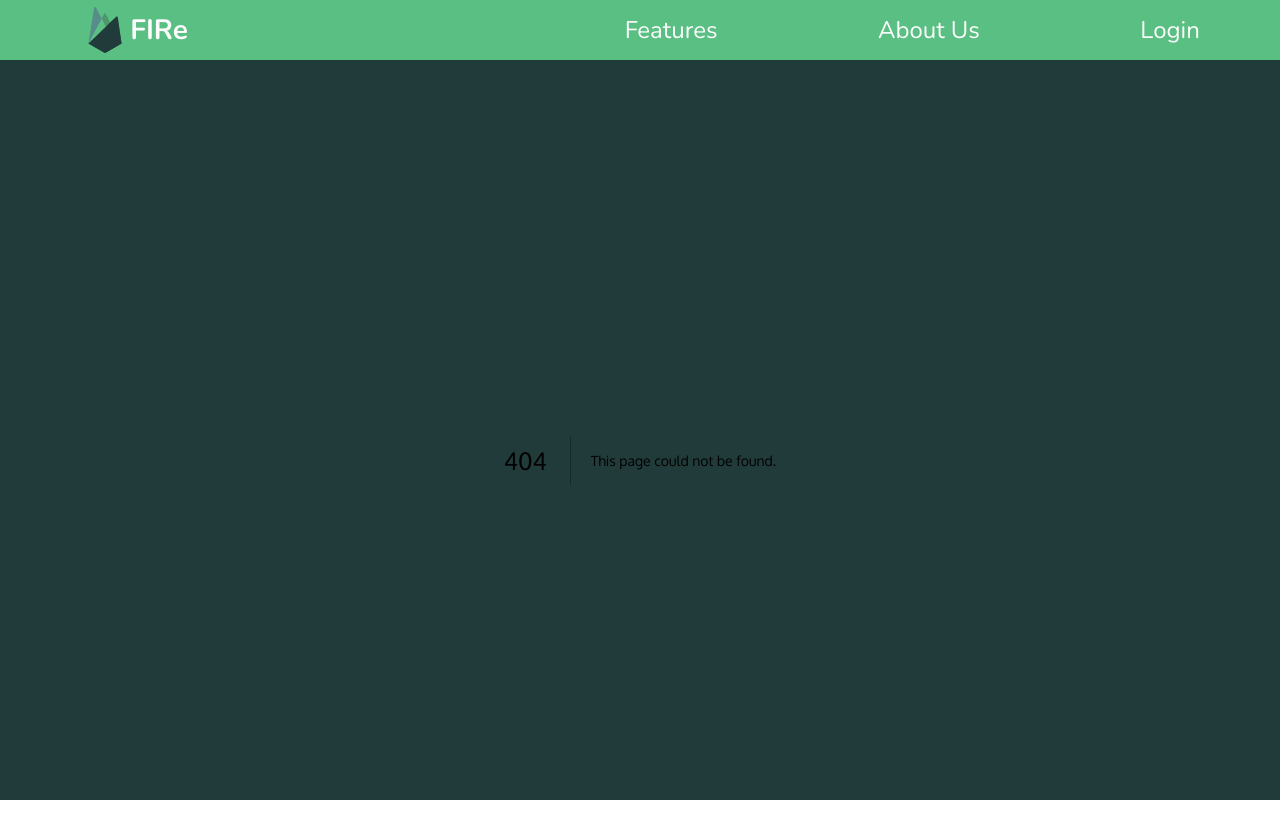
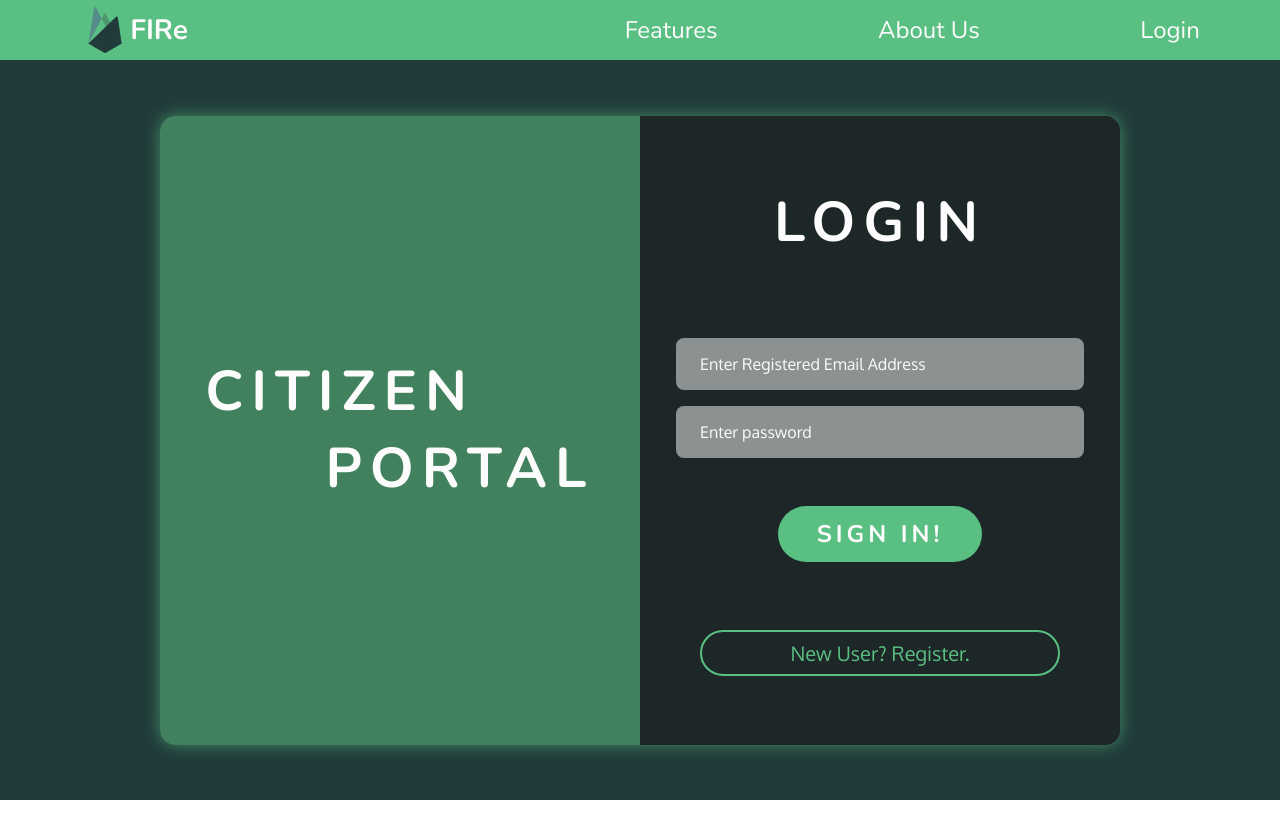
Before and after one commit to CSD402/FIRe, a Next.js app: page /citizen/login in a window 1280 px wide. Before the commit this address had no page. Shown: the top 838 px of the page. After the commit the page ends 800 px from the top, so only its background shows below. Built offline with nearby package versions, Linux system fonts and the light colour scheme.

Commit message:
Citizen Authentication Static Design

```diff
--- /dev/null
+++ b/pages/citizen/login.js
@@ -0,0 +1,132 @@
+import { useState } from 'react';
+
+import styles from '../../styles/Authentication.module.css';
+
+const DesignSide = ({ registerActive }) => {
+    return (
+        <section
+            id={styles.designSide}
+            className={
+                registerActive ? styles.registerActive : styles.loginActive
+            }
+        >
+            <h1 className={`${styles.headingText} ${styles.headingText1}`}>
+                CITIZEN
+            </h1>
+            <h1 className={`${styles.headingText} ${styles.headingText2}`}>
+                PORTAL
+            </h1>
+        </section>
+    );
+};
+
+const LoginSide = ({ registerActive, setRegisterActive }) => {
+    return (
+        <section
+            id={styles.loginSide}
+            className={
+                registerActive ? styles.registerActive : styles.loginActive
+            }
+        >
+            <h1 className={`${styles.headingText}`}>LOGIN</h1>
+            <form className={`${styles.authForm}`}>
+                <input
+                    className={styles.inputText}
+                    type='email'
+                    placeholder='Enter Registered Email Address'
+                />
+                <input
+                    className={styles.inputText}
+                    type='password'
+                    placeholder='Enter password'
+                />
+                <br />
+                <br />
+                <button className='submit-button heading-text'>SIGN IN!</button>
+            </form>
+            <button
+                className={`submit-border w-75 ${styles.changeFormBtn}`}
+                onClick={() => setRegisterActive(true)}
+            >
+                New User? Register.
+            </button>
+        </section>
+    );
+};
+
+const RegisterSide = ({ registerActive, setRegisterActive }) => {
+    return (
+        <section
+            id={styles.registerSide}
+            className={
+                registerActive ? styles.registerActive : styles.loginActive
+            }
+        >
+            <h1 className={`${styles.headingText}`}>REGISTER</h1>
+            <form className={`${styles.authForm}`}>
+                <input
+                    className={styles.inputText}
+                    type='text'
+                    placeholder='Enter Full Name'
+                />
+                <input
+                    className={styles.inputText}
+                    type='text'
+                    placeholder='Enter Phone Number'
+                />
+                <input
+                    className={styles.inputText}
+                    type='number'
+                    placeholder='Enter Aadhar Number'
+                />
+                <textarea
+                    rows={3}
+                    cols={25}
+                    className={`${styles.inputText}`}
+                    placeholder='Enter Full Address'
+                ></textarea>
+                <input
+                    className={styles.inputText}
+                    type='email'
+                    placeholder='Enter Email Address'
+                />
+                <input
+                    className={styles.inputText}
+                    type='password'
+                    placeholder='Enter password'
+                />
+                <br />
+                <br />
+                <button className='submit-button'>SIGN UP!</button>
+            </form>
+            <button
+                className={`submit-border w-75 ${styles.changeFormBtn}`}
+                onClick={() => setRegisterActive(false)}
+            >
+                Returning User? Login.
+            </button>
+        </section>
+    );
+};
+
+const Login = () => {
+    const [registerActive, setRegisterActive] = useState(false);
+
+    return (
+        <div id={styles.authPage}>
+            <div id={styles.login} className='border-radius-15 glass-effect'>
+                <RegisterSide
+                    registerActive={registerActive}
+                    setRegisterActive={setRegisterActive}
+                />
+                <DesignSide registerActive={registerActive} />
+                <LoginSide
+                    registerActive={registerActive}
+                    setRegisterActive={setRegisterActive}
+                />
+            </div>
+        </div>
+    );
+};
+
+export default Login;
--- a/pages/index.tsx
+++ b/pages/index.tsx
@@ -23,10 +23,10 @@ const Home: NextPage = () => {
                     <h1 className='heading-text foreground-white center-text'>
                         How can we help you?
                     </h1>
-                    <button className='btn border-radius-10 background-primary foreground-white'>
+                    <button className='btn-pulse border-radius-10 background-primary foreground-white'>
                         POLICE
                     </button>
-                    <button className='btn border-radius-10 background-primary foreground-white'>
+                    <button className='btn-pulse border-radius-10 background-primary foreground-white'>
                         CITIZEN
                     </button>
                 </div>
--- /dev/null
+++ b/styles/Authentication.module.css
@@ -0,0 +1,118 @@
+#authPage {
+    height: 100%;
+    width: 100%;
+    display: grid;
+    place-items: center;
+}
+
+#login {
+    display: flex;
+    height: 85%;
+    width: 75%;
+    overflow: hidden;
+    background-color: var(--clr-black-translucent);
+    position: relative;
+}
+
+#designSide {
+    background-color: var(--clr-primary-translucent);
+    position: absolute;
+    z-index: 50;
+    width: 50%;
+    height: 100%;
+    transform: translate(0%, 0);
+    transition: 0.8s ease-out;
+    display: flex;
+    flex-direction: column;
+    justify-content: center;
+    align-items: center;
+}
+
+#designSide.registerActive {
+    transform: translate(100%, 0);
+}
+
+.headingText {
+    color: var(--clr-white);
+    font-family: var(--font-heading);
+    font-size: 3.5rem;
+    font-weight: 700;
+    letter-spacing: 0.5rem;
+    width: 100%;
+    text-align: center;
+    transition: 0.8s ease-out;
+}
+
+#designSide.loginActive .headingText.headingText1 {
+    margin-right: 25%;
+}
+
+#designSide.loginActive .headingText.headingText2 {
+    margin-left: 25%;
+}
+
+#designSide.registerActive .headingText.headingText1 {
+    margin-left: 25%;
+}
+
+#designSide.registerActive .headingText.headingText2 {
+    margin-right: 25%;
+}
+
+#loginSide,
+#registerSide {
+    height: 100%;
+    width: 50%;
+    display: flex;
+    flex-direction: column;
+    justify-content: space-evenly;
+    align-items: center;
+    transform: translate(0%, 0);
+    opacity: 1;
+    transition: all 0.8s ease-out;
+    pointer-events: all;
+}
+
+#loginSide.registerActive {
+    transform: translate(-100%, 0);
+    opacity: 0;
+    pointer-events: none;
+}
+
+#registerSide.loginActive {
+    transform: translate(100%, 0);
+    opacity: 0;
+    pointer-events: none;
+}
+
+.inputText {
+    background-color: var(--clr-white-translucent);
+    padding: 1rem 1.5rem;
+    margin: 0.5rem 0;
+    width: 100%;
+    font-size: 1rem;
+    border: none;
+    border-radius: 0.5rem;
+    outline: 3px solid transparent;
+    transition: all 0.7s;
+}
+
+.inputText::placeholder {
+    color: var(--clr-white);
+}
+
+.inputText:focus {
+    outline: 3px solid var(--clr-primary);
+}
+
+.authForm {
+    width: 85%;
+    display: flex;
+    flex-direction: column;
+    align-items: center;
+}
+
+.changeFormBtn {
+    font-size: 1.25rem;
+    padding: 0.5rem 1.75rem;
+}
--- a/styles/globals.css
+++ b/styles/globals.css
@@ -35,6 +35,12 @@ body,
 a {
     color: var(--clr-primary);
     text-decoration: none;
+}
+
+button:focus,
+a:focus,
+input:focus {
+    outline: none;
 }
 
 .background-black {
@@ -96,7 +102,7 @@ a {
 .heading-text {
     font-family: var(--font-heading);
     font-size: 2.75rem;
-    font-weight: 600;
+    font-weight: 700;
     letter-spacing: 0.25rem;
     text-transform: capitalize;
 }
@@ -139,17 +145,17 @@ a {
     border-radius: 10px;
 }
 
-.border-radius-5 {
-    border-radius: 5px;
+.border-radius-15 {
+    border-radius: 15px;
 }
 
 .glass-effect {
     backdrop-filter: blur(2.5px);
     -webkit-backdrop-filter: blur(2.5px);
-    box-shadow: 0 8px 32px 0 var(--primary-translucent);
+    box-shadow: 0 0 16px 0 var(--clr-primary-translucent);
 }
 
-.btn {
+.btn-pulse {
     font-size: 1.5rem;
     font-family: var(--font-heading);
     font-weight: 700;
@@ -161,7 +167,7 @@ a {
     transition: 0.25s;
 }
 
-.btn:hover {
+.btn-pulse:hover {
     animation: pulse 1s;
     box-shadow: 0 0 0 2rem hsla(0, 2%, 11%, 0);
 }
@@ -171,3 +177,66 @@ a {
         box-shadow: 0 0 0 0 var(--clr-primary-translucent);
     }
 }
+
+.submit-button {
+    background-color: var(--clr-primary);
+    color: var(--clr-white);
+    font-size: 1.5rem;
+    text-align: center;
+    border: none;
+    border-radius: 10rem;
+    outline: 3px solid transparent;
+    width: 50%;
+    padding: 0.75rem 2rem;
+    transition: all 0.7s;
+    cursor: pointer;
+}
+
+.submit-button:hover {
+    outline: 3px solid var(--clr-white);
+    /* box-shadow: 0 0 10px 2px var(--clr-primary-translucent); */
+}
+
+.submit-border {
+    border: 2.5px solid var(--clr-primary);
+    color: var(--clr-primary);
+    background-color: transparent;
+    font-size: 1.5rem;
+    text-align: center;
+    border-radius: 10rem;
+    width: 50%;
+    padding: 0.75rem 2rem;
+    transition: all 0.7s;
+    cursor: pointer;
+}
+
+.submit-border.dark {
+    border: 2.5px solid var(--clr-dark);
+    color: var(--clr-dark);
+}
+
+.submit-border:hover {
+    background-color: var(--clr-primary);
+    color: var(--clr-white);
+}
+
+.submit-border.dark:hover {
+    background-color: var(--clr-dark);
+    color: var(--clr-white);
+}
+
+.w-25 {
+    width: 25%;
+}
+
+.w-50 {
+    width: 50%;
+}
+
+.w-75 {
+    width: 75%;
+}
+
+.w-100 {
+    width: 100%;
+}
--- a/tsconfig.json
+++ b/tsconfig.json
@@ -14,6 +14,6 @@
     "isolatedModules": true,
     "jsx": "preserve"
   },
-  "include": ["next-env.d.ts", "**/*.ts", "**/*.tsx"],
+  "include": ["next-env.d.ts", "**/*.ts", "**/*.tsx", "**/*.js", "**/*.jsx"],
   "exclude": ["node_modules"]
 }
```
